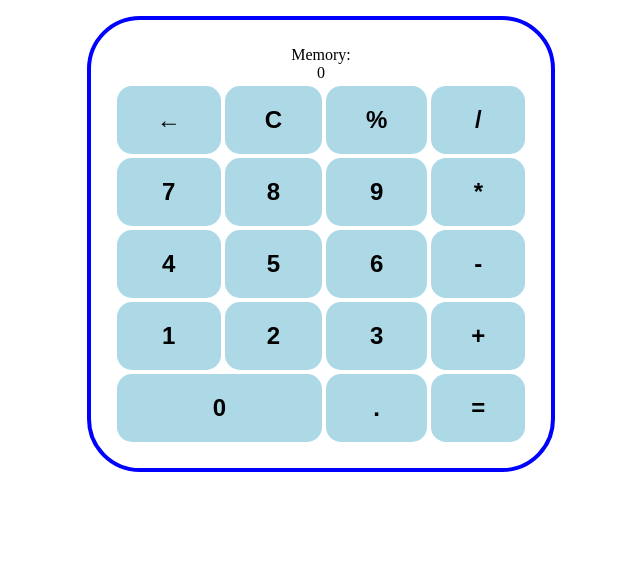
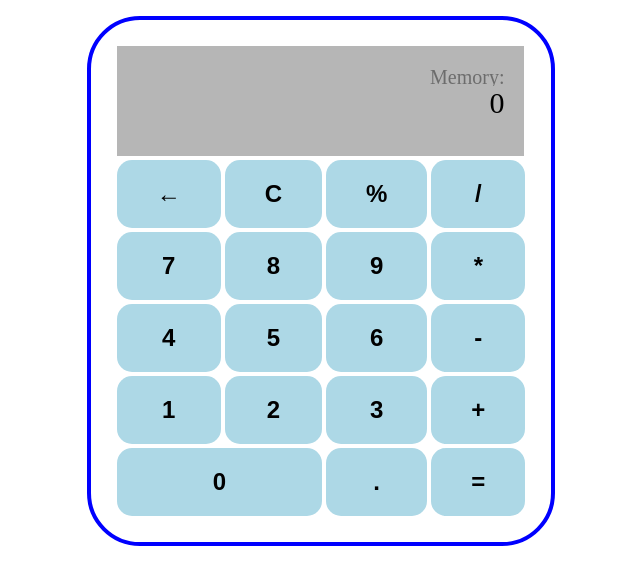
Before and after one commit to Deva52500/JS_Calculator, a plain HTML site: page index.html in a window 1280 px wide. Shown: the part 58-642 px from the top of the page, without its empty margins (319-959 px from the left). Drawn offline with Linux system fonts and the light colour scheme.

Commit message:
Update style.css

```diff
--- a/style.css
+++ b/style.css
@@ -2,6 +2,22 @@
     text-align: center;
     margin-top:23px
 }
+
+.display {
+    background-color: rgb(182, 182, 182);
+    height: 70px;
+    width: 90%;
+    text-align: right;
+    padding: 20px;
+    font-size: 30px;
+    position: relative;
+  }
+  .upperdisplay {
+    opacity: 0.4;
+    font-size: 20px;
+    height: 20px;
+    overflow: hidden;
+  }
 
 h1{
     font-size: 28px;
@@ -25,6 +41,7 @@ input{
     font-weight: bold;
     border: none;
     border-radius: 15px;
+    cursor: pointer;
 }
 
 .calculator{
```
